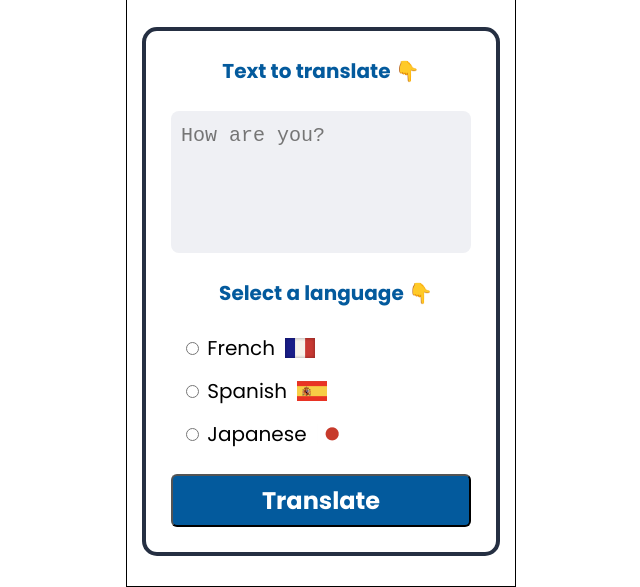
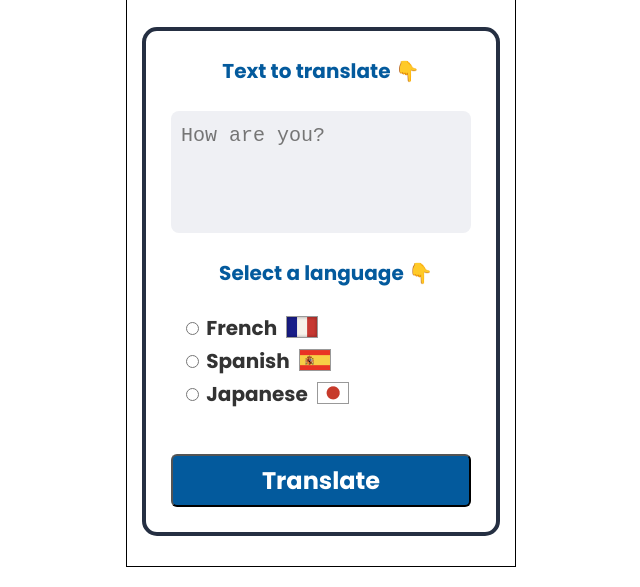
Before and after one commit to BugDevelopments/scrimba-translation-app, a plain HTML site: page index.html in a window 1280 px wide. Shown: the part 217-804 px from the top of the page, without its empty margins (319-959 px from the left). Drawn offline with Linux system fonts and the light colour scheme; a web font is replaced by a local one.

Commit message:
layout fix

```diff
--- a/index.css
+++ b/index.css
@@ -86,7 +86,7 @@ main form  > button {
 
 main form textarea {
     width: 100%;
-    height: 7.1em;
+    height: 6.1em;
     font-size: inherit;
     line-height: 1.5;
     resize: none;
@@ -102,9 +102,13 @@ main form fieldset {
     flex-direction: column;
     border: 0 none;
     margin: 0;
+    margin-bottom: 20px;
     padding: 0;
     padding-left: 10px;
-    gap: 13px;
+
+    color: #333333;
+    font-weight: 700;
+    gap: 3px;
 
     /* fixes a problem with safari */
     animation-name: safari-fieldset-fix;
@@ -121,6 +125,7 @@ main form fieldset legend {
 main form fieldset label img {
     margin-left: 5px;
     margin-bottom: -3px;
+    border: 1px solid #999999;
 }
 
 @keyframes safari-fieldset-fix {
```
